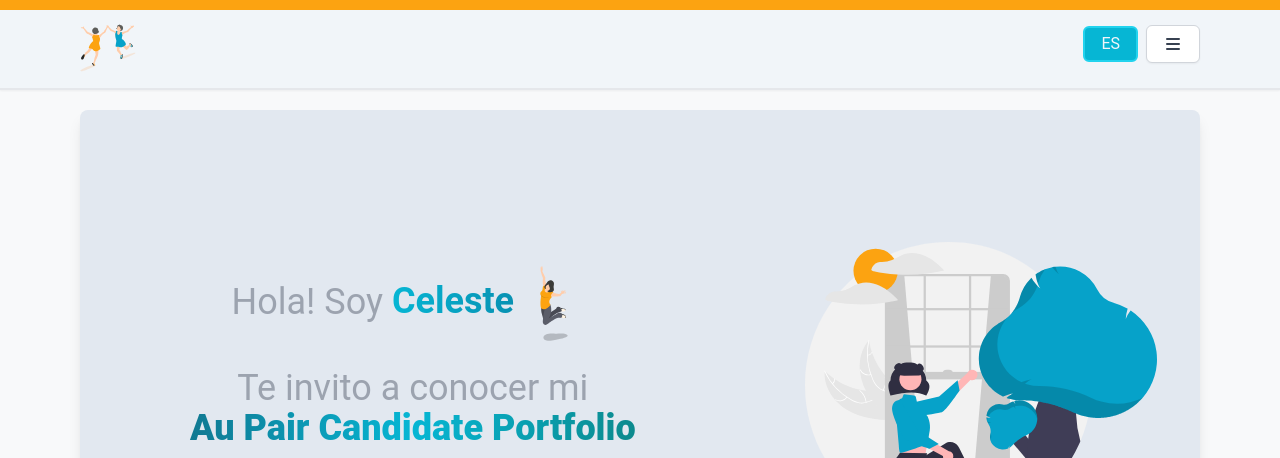
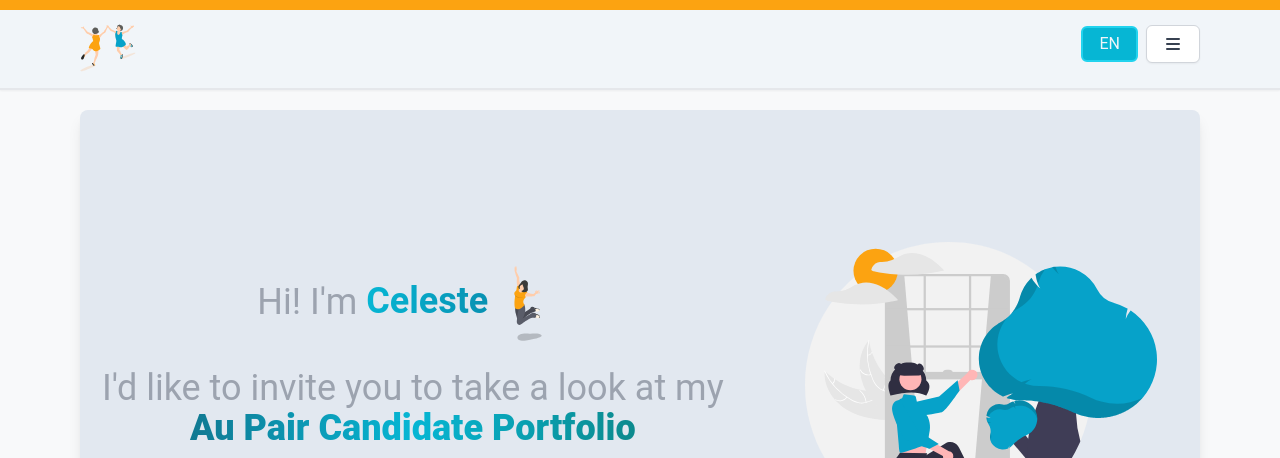
Before and after one commit to agustinlozano/aupair-portfolio, a React (Vite) app: page / in a window 1280 px wide. Shown: the top 458 px of the page. Built offline with nearby package versions, Linux system fonts and the light colour scheme.

Commit message:
Update app

```diff
--- a/src/App.jsx
+++ b/src/App.jsx
@@ -1,15 +1,16 @@
-import Header from "./components/Header"
-import Welcome from "./components/welcome/"
-import ExperienceContainer from "./components/Experience/"
 import { motion, useScroll } from 'framer-motion'
 import { LanguageContext } from './context/multilingual'
 import { useState } from "react"
+import ExperienceContainer from "./components/Experience"
+import Welcome from "./components/welcome"
+import AboutMe from "./components/AboutMe"
+import Header from "./components/Header"
+import GoUp from "./components/atoms/GoUp"
 import './app.css'
-import GoUp from "./components/atoms/GoUp"
 
 function App() {
   const { scrollYProgress } = useScroll()
-  const [language, setLanguage] = useState('spanish')
+  const [language, setLanguage] = useState('english')
 
   const toggleLanguage = () => {
     setLanguage((language) => (language === 'spanish' ? 'english' : 'spanish'))
@@ -20,9 +21,10 @@ function App() {
       <LanguageContext.Provider value={{ language, toggleLanguage }}>
         <motion.div className="progress-bar" style={{ scaleX: scrollYProgress, zIndex: 1000 }} />
         <Header />
-        <div className="m-auto">
+        <div className="m-auto max-w-screen-2xl">
           <Welcome />
           <ExperienceContainer />
+          <AboutMe />
         </div>
         <GoUp />
       </LanguageContext.Provider>
```
